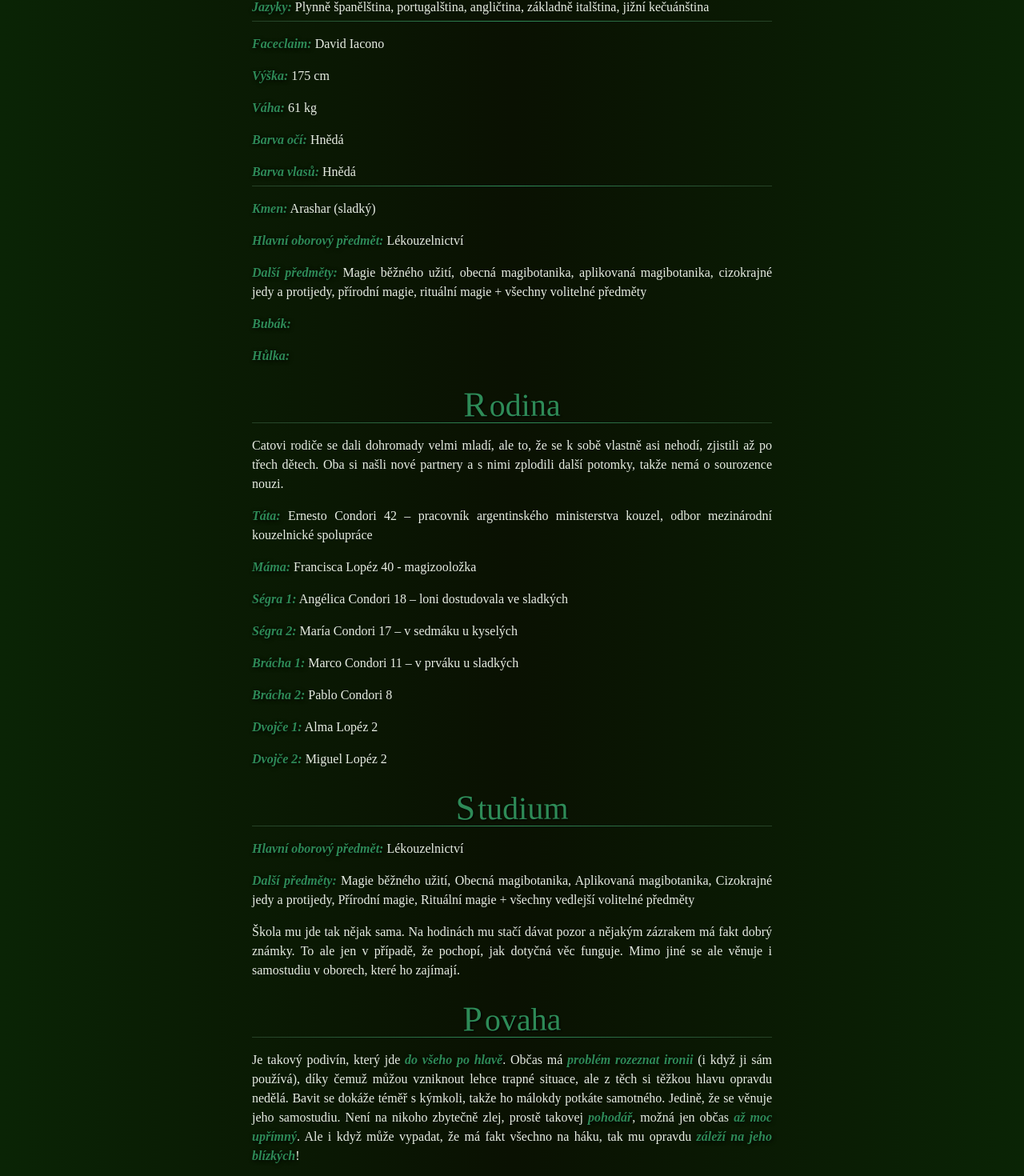
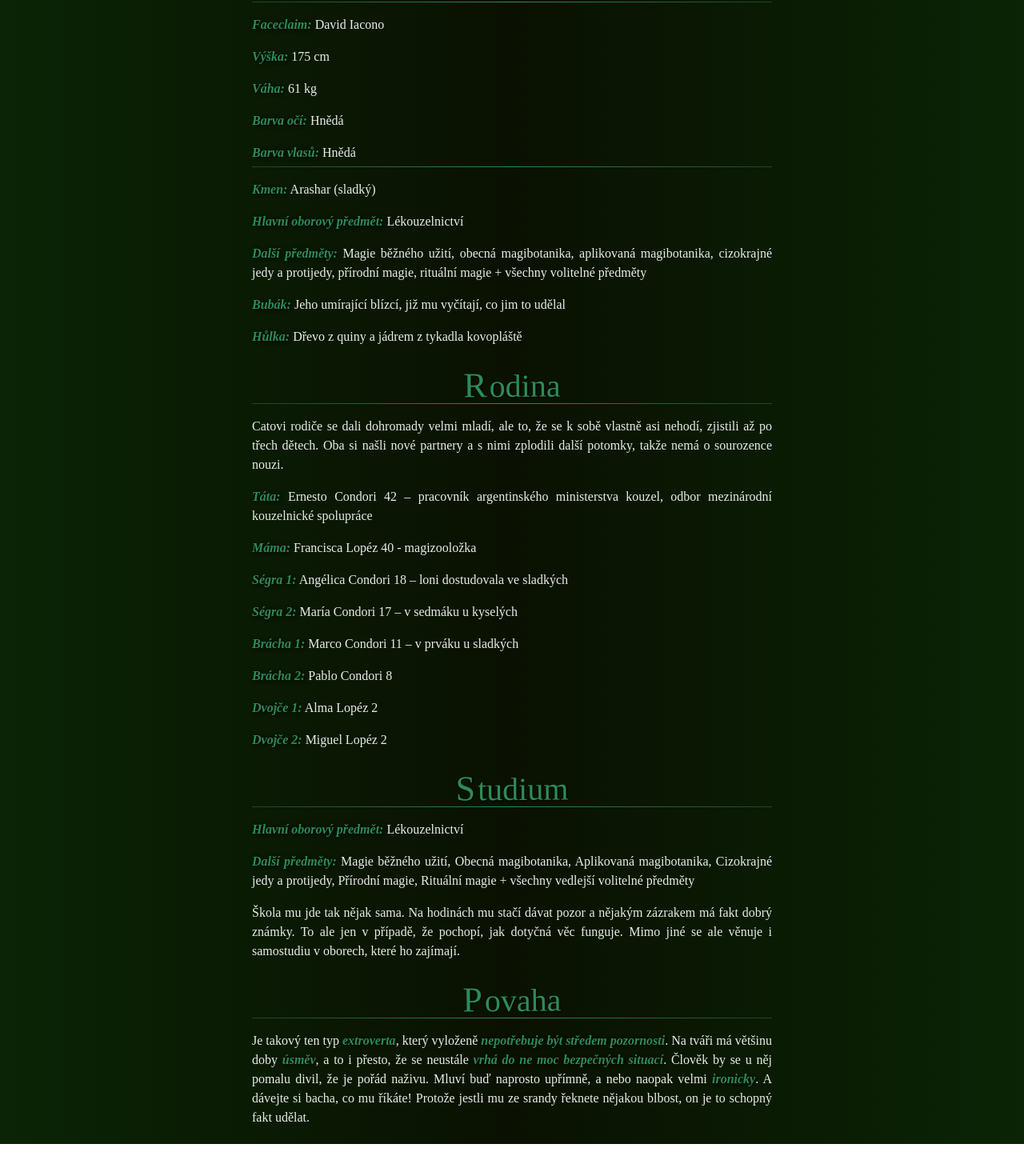
Before and after one commit to TKoritakova/casstellobruxxo, a React (Vite) app: page /#/catriel-ulises-condori in a window 1280 px wide. Shown: the part 437-1907 px from the top of the page at 80% size. After the commit the page ends 1867 px from the top, so only its background shows below. Built offline with nearby package versions, Linux system fonts and the light colour scheme; a web font is replaced by a local one.

Commit message:
character/temperament change

```diff
--- a/src/pages/postavy/CatrielUlisesCondori.jsx
+++ b/src/pages/postavy/CatrielUlisesCondori.jsx
@@ -4,7 +4,7 @@ import React from 'react'
 const CatrielUlisesCondori = () => (
   <div>
     <div className="main-header"><h1>Catriel Ulises Condori</h1></div>
-    /*id = 10931
+    {/* id = 10931 */}
 
     <p><span className='text-highlighter'>Narozeniny:</span> 21. února 1993</p>
     <p><span className='text-highlighter'>Původ:</span> Smíšený</p>
@@ -25,8 +25,9 @@ const CatrielUlisesCondori = () => (
     <p><span className='text-highlighter'>Hlavní oborový předmět:</span> Lékouzelnictví</p>
     <p><span className='text-highlighter'>Další předměty:</span> Magie běžného užití, obecná magibotanika, aplikovaná
       magibotanika, cizokrajné jedy a protijedy, přírodní magie, rituální magie + všechny volitelné předměty</p>
-    <p><span className='text-highlighter'>Bubák:</span></p>
-    <p><span className='text-highlighter'>Hůlka:</span></p>
+    <p><span className='text-highlighter'>Bubák:</span> Jeho umírající blízcí, již mu vyčítají, co jim to udělal</p>
+    <p><span className='text-highlighter'>Hůlka:</span> Dřevo z quiny a jádrem z tykadla kovopláště</p>
+
 
     <h2>Rodina</h2>
     <hr/>
@@ -54,13 +55,13 @@ const CatrielUlisesCondori = () => (
 
     <h2>Povaha</h2>
     <hr/>
-    <p>Je takový podivín, který jde <span className="text-highlighter">do všeho po hlavě</span>. Občas má <span
-      className="text-highlighter">problém rozeznat ironii</span> (i když ji sám používá), díky čemuž můžou vzniknout
-      lehce trapné situace, ale z těch si těžkou hlavu opravdu nedělá. Bavit se dokáže téměř s kýmkoli, takže ho málokdy
-      potkáte samotného. Jedině, že se věnuje jeho samostudiu. Není na nikoho zbytečně zlej, prostě takovej <span
-        className="text-highlighter">pohodář</span>, možná jen občas <span
-        className="text-highlighter">až moc upřímný</span>. Ale i když může vypadat, že má fakt všechno na háku, tak mu
-      opravdu <span className="text-highlighter">záleží na jeho blízkých</span>!</p>
+    <p>Je takový ten typ <span class="text-highlighter">extroverta</span>, který vyloženě <span
+      class="text-highlighter">nepotřebuje být středem pozornosti</span>. Na tváři má většinu doby <span
+      class="text-highlighter">úsměv</span>, a to i přesto, že se neustále <span class="text-highlighter">vrhá do ne moc bezpečných situací</span>.
+      Člověk by se u něj pomalu divil, že je pořád naživu. Mluví buď naprosto upřímně, a nebo naopak velmi <span
+        class="text-highlighter">ironicky</span>. A dávejte si bacha, co mu říkáte! Protože jestli mu ze srandy řeknete
+      nějakou blbost, on je to schopný fakt udělat.</p>
+
 
   </div>
 )
```
